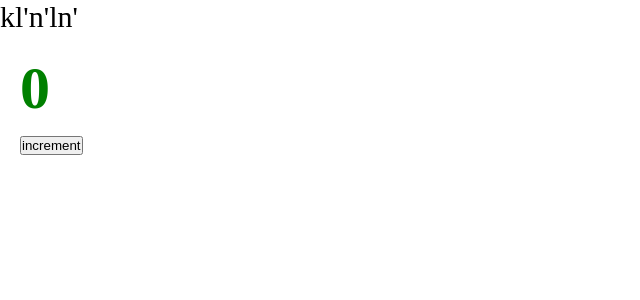
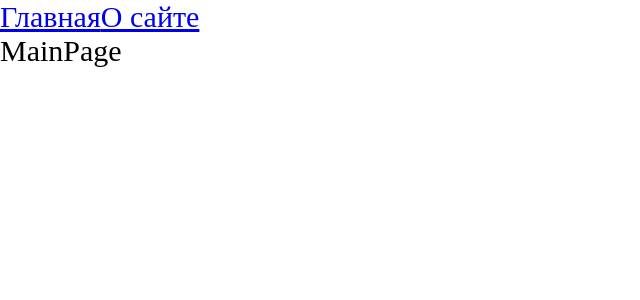
Before and after one commit to octo-s/literate-octo-doodle, a React app: page / in a window 1280 px wide. Shown: the top 300 px of the page, without its empty margins (0-640 px from the left). Built offline with nearby package versions, Linux system fonts and the light colour scheme.

Commit message:
add routing (router)

```diff
--- a/package.json
+++ b/package.json
@@ -82,7 +82,7 @@
     "react-dom": "^17.0.2",
     "react-i18next": "^11.15.5",
     "react-redux": "^7.2.6",
-    "react-router-dom": "^6.2.1"
+    "react-router-dom": "^6.28.0"
   },
   "keywords": [],
   "description": ""
--- a/src/App.tsx
+++ b/src/App.tsx
@@ -1,11 +1,18 @@
 import React from 'react';
-import {Counter} from "../components/Counter";
+import {Counter} from "./components/Counter";
 import './index.scss'
+import {Link, Route, Routes} from "react-router-dom";
+import AboutPage from "./pages/AboutPage/AboutPage";
+import MainPage from "./pages/MainPage/MainPage";
 const App = () => {
     return (
         <div  className="app">
-            kl'n'ln'
-            <Counter  />
+            <Link to={'/'}>Главная</Link>
+            <Link to={'/about'}>О сайте</Link>
+            <Routes>
+                <Route path={'/about'} element={<AboutPage/>} />
+                <Route path={'/'} element={<MainPage/>} />
+            </Routes>
         </div>
     );
 };
--- a/src/index.tsx
+++ b/src/index.tsx
@@ -1,10 +1,13 @@
 import {render} from 'react-dom'
-import {Counter} from "../components/Counter";
+import {Counter} from "./components/Counter";
 import App from "./App";
+import {BrowserRouter} from "react-router-dom";
 
 render(
     <div>
-        <App />
+        <BrowserRouter>
+            <App />
+        </BrowserRouter>
     </div>,
     document.getElementById('root')
 )
--- /dev/null
+++ b/src/pages/AboutPage/AboutPage.tsx
@@ -0,0 +1,11 @@
+import React from 'react';
+
+const AboutPage = () => {
+    return (
+        <div>
+            AboutPage
+        </div>
+    );
+};
+
+export default AboutPage;
--- /dev/null
+++ b/src/pages/MainPage/MainPage.tsx
@@ -0,0 +1,11 @@
+import React from 'react';
+
+const MainPage = () => {
+    return (
+        <div>
+            MainPage
+        </div>
+    );
+};
+
+export default MainPage;
```
Also changed, not shown: src/components/Counter.module.scss (renamed from components/Counter.module.scss), src/components/Counter.tsx (renamed from components/Counter.tsx), 4 other files (tests, documents, lock files or other folders).
